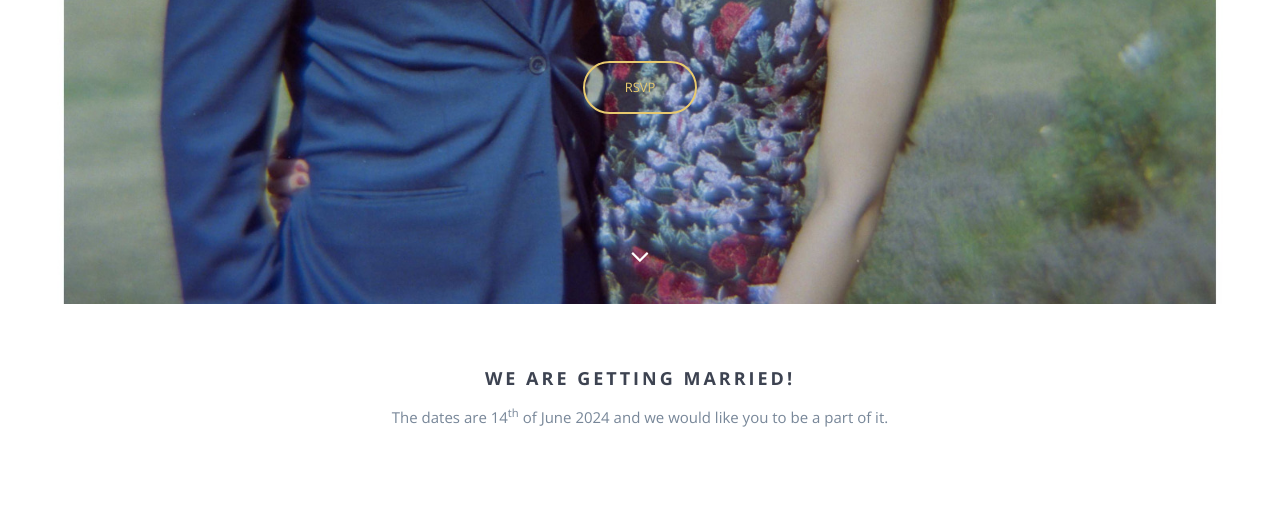
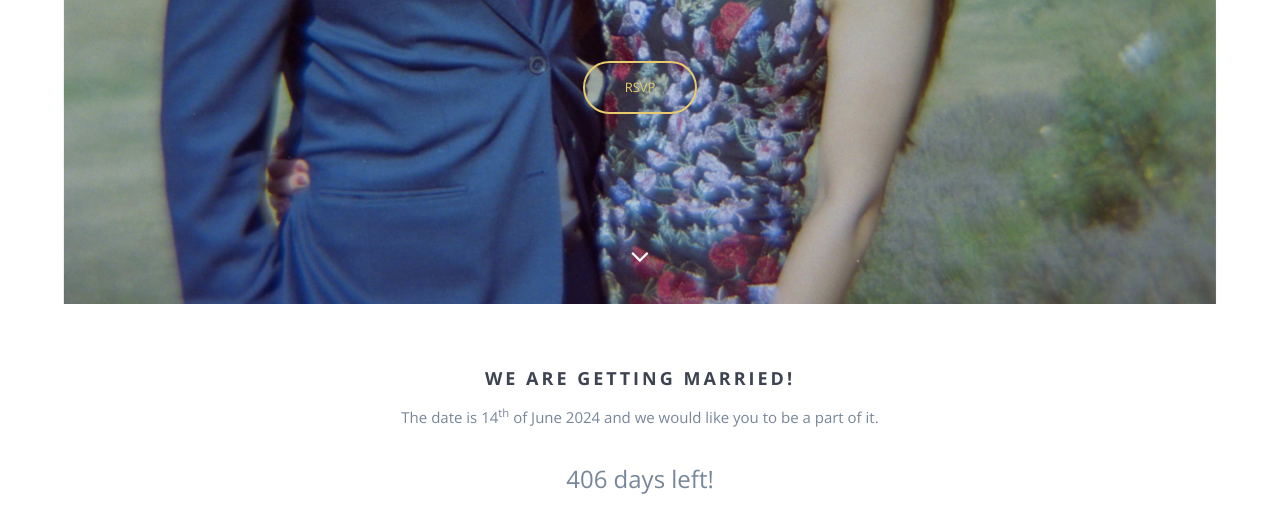
Before and after one commit to qisuqi/wedding_website_RP.github.io, a website: page index.html in a window 1280 px wide. Shown: the part 446-952 px from the top of the page. Drawn offline with nearby package versions, Linux system fonts and the light colour scheme; files whose address does not match are found by name.

Commit message:
add countdown

```diff
--- a/index.html
+++ b/index.html
@@ -48,6 +48,40 @@
             }
         }
     </script>
+
+    <script>
+        // Set the date we're counting down to
+        var countDownDate = new Date("June 14, 2025 00:00:00").getTime();
+
+        // Update the countdown every 1 second
+        var x = setInterval(function() {
+
+            // Get the current date and time
+            var now = new Date().getTime();
+
+            // Calculate the time remaining
+            var distance = countDownDate - now;
+
+            // Calculate days, hours, minutes and seconds
+            var days = Math.floor(distance / (1000 * 60 * 60 * 24));
+
+            // Display the result in the element with id="countdown"
+            document.getElementById("countdown").innerHTML = days + " days left! ";
+
+            // If the countdown is finished, display a message
+            if (distance < 0) {
+                clearInterval(x);
+                document.getElementById("countdown").innerHTML = "EXPIRED";
+            }
+        }, 1000);
+    </script>
+
+    <style>
+        #countdown {
+            font-size: 24px;
+            text-align: center;
+        }
+    </style>
 
     <link rel="stylesheet" href="css/normalize.min.css">
     <link rel="stylesheet" href="css/bootstrap.min.css">
@@ -117,9 +151,10 @@
         <div class="row">
             <div class="col-md-12 text-center">
                 <h3>We are getting married!</h3>
-                <p>The dates are 14<sup>th</sup> of June 2024 and we would like you to be a part of
+                <p>The date is 14<sup>th</sup> of June 2024 and we would like you to be a part of
                     it.</p>
             </div>
+            <div id="countdown"></div>
         </div>
     </div>
 </section>
@@ -286,6 +321,7 @@
             <div class="col-md-12 text-center">
                 <h3 class="header">Dress Code</h3>
                 <p>Dress to Impress!</p>
+                <p>But if you could find something in bright pastel palette, then that would be amazing!</p>
             </div>
         </div>
     </div>
```
